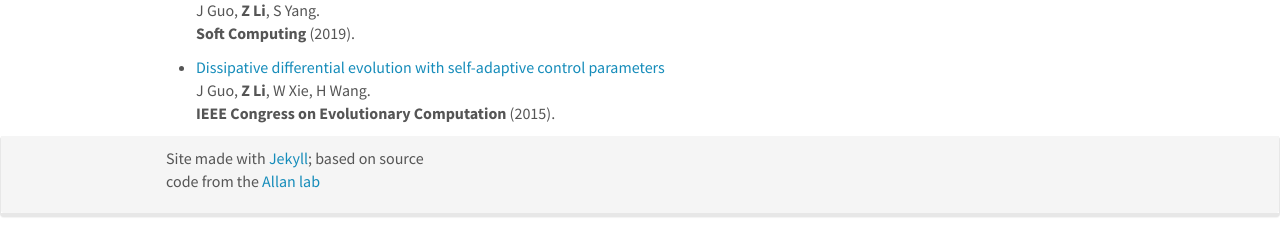
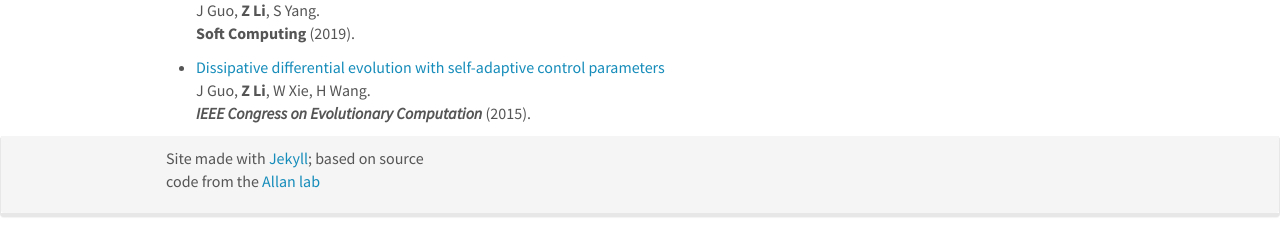
Before and after one commit to lzj1769/lzj1769.github.io, a Jekyll site: the page built from _pages/publications.md, in a window 1280 px wide and 900 px high, scrolled down 1117 px. Shown: the part 661-897 px from the top of the window. Built offline with Jekyll 4.4.1, drawn with Linux system fonts in a browser that asks for light colours; nearby versions of some CDN libraries.

Commit message:
update pub

```diff
--- a/_pages/publications.md
+++ b/_pages/publications.md
@@ -80,4 +80,4 @@ J Guo, **Z Li**, S Yang.\
 
 * [Dissipative differential evolution with self-adaptive control parameters](https://ieeexplore.ieee.org/abstract/document/7257274)\
 J Guo, **Z Li**, W Xie, H Wang.\
-**IEEE Congress on Evolutionary Computation** (2015).
+**_IEEE Congress on Evolutionary Computation_** (2015).
```
